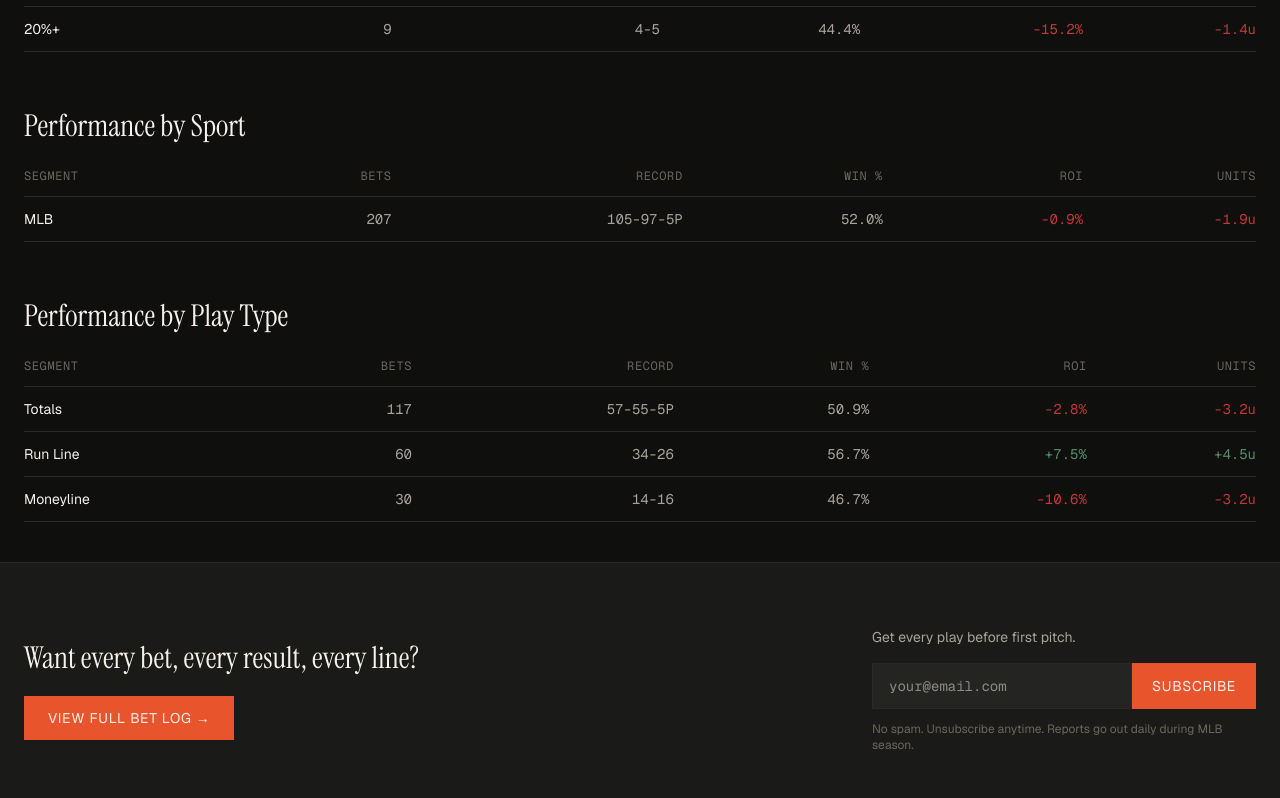
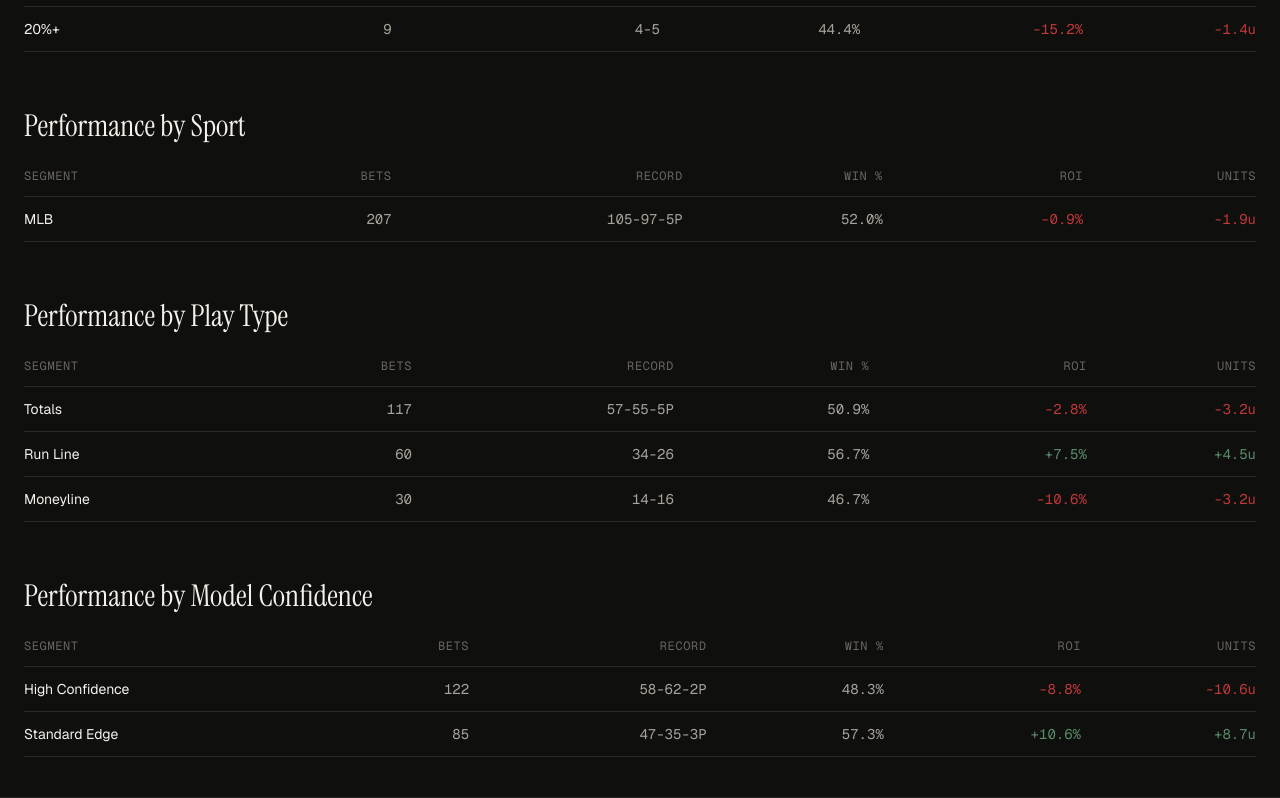
Before and after one commit to spencecc/outlier-sports-, a Next.js app: page /track-record in a window 1280 px wide. Shown: the part 813-1611 px from the top of the page. Built offline with nearby package versions, Linux system fonts and the light colour scheme.

Commit message:
Add Performance by Model Confidence table to track record

```diff
--- a/src/app/track-record/page.tsx
+++ b/src/app/track-record/page.tsx
@@ -24,6 +24,7 @@ export default function TrackRecordPage() {
         byEdgeZone={stats.byEdgeZone}
         bySport={stats.bySport}
         byPlayType={stats.byPlayType}
+        byTier={stats.byTier}
       />
     </>
   );
--- a/src/components/TrackRecordClient.tsx
+++ b/src/components/TrackRecordClient.tsx
@@ -19,6 +19,7 @@ interface BreakdownRow {
   range?: string;
   sport?: string;
   type?: string;
+  tier?: string;
   bets: number;
   record: string;
   winPct: number;
@@ -34,6 +35,7 @@ interface Props {
   byEdgeZone: BreakdownRow[];
   bySport: BreakdownRow[];
   byPlayType: BreakdownRow[];
+  byTier: BreakdownRow[];
 }
 
 const PERIODS: { key: Period; label: string }[] = [
@@ -55,6 +57,7 @@ export default function TrackRecordClient({
   byEdgeZone,
   bySport,
   byPlayType,
+  byTier,
 }: Props) {
   const [period, setPeriod] = useState<Period>("lifetime");
 
@@ -168,6 +171,28 @@ export default function TrackRecordClient({
             }))}
           />
         </div>
+
+        {/* Performance by model confidence */}
+        {byTier && byTier.length > 0 && (
+          <div>
+            <h2
+              className="font-display text-2xl md:text-3xl mb-3"
+              style={{ color: "var(--text-primary)" }}
+            >
+              Performance by Model Confidence
+            </h2>
+            <StatsTable
+              rows={byTier.map((r) => ({
+                label: r.tier ?? "",
+                bets: r.bets,
+                record: r.record,
+                winPct: r.winPct,
+                roi: r.roi,
+                units: r.units,
+              }))}
+            />
+          </div>
+        )}
       </div>
 
       {/* ── CTA strip ─────────────────────────────────────────────────────── */}
```
